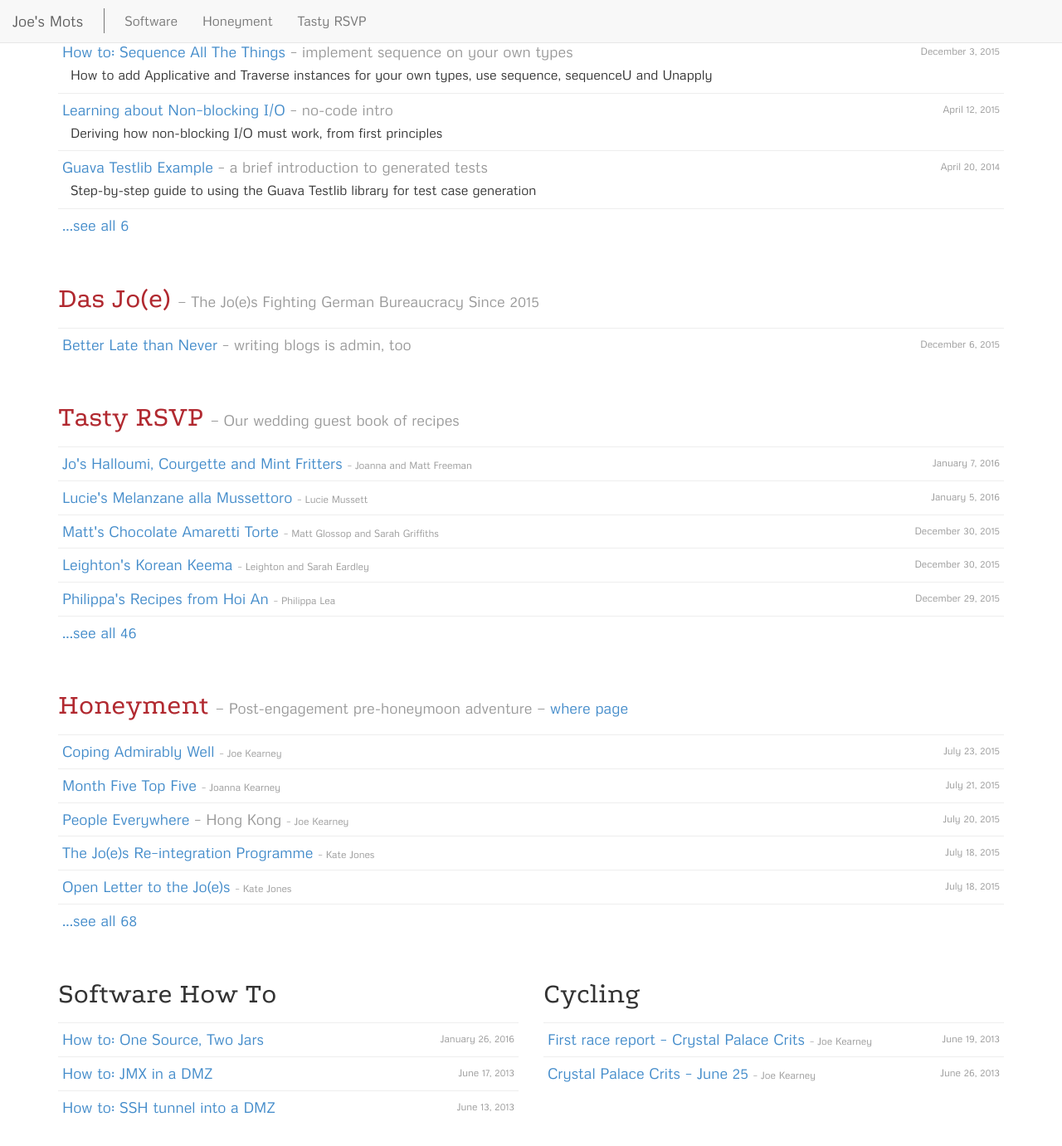
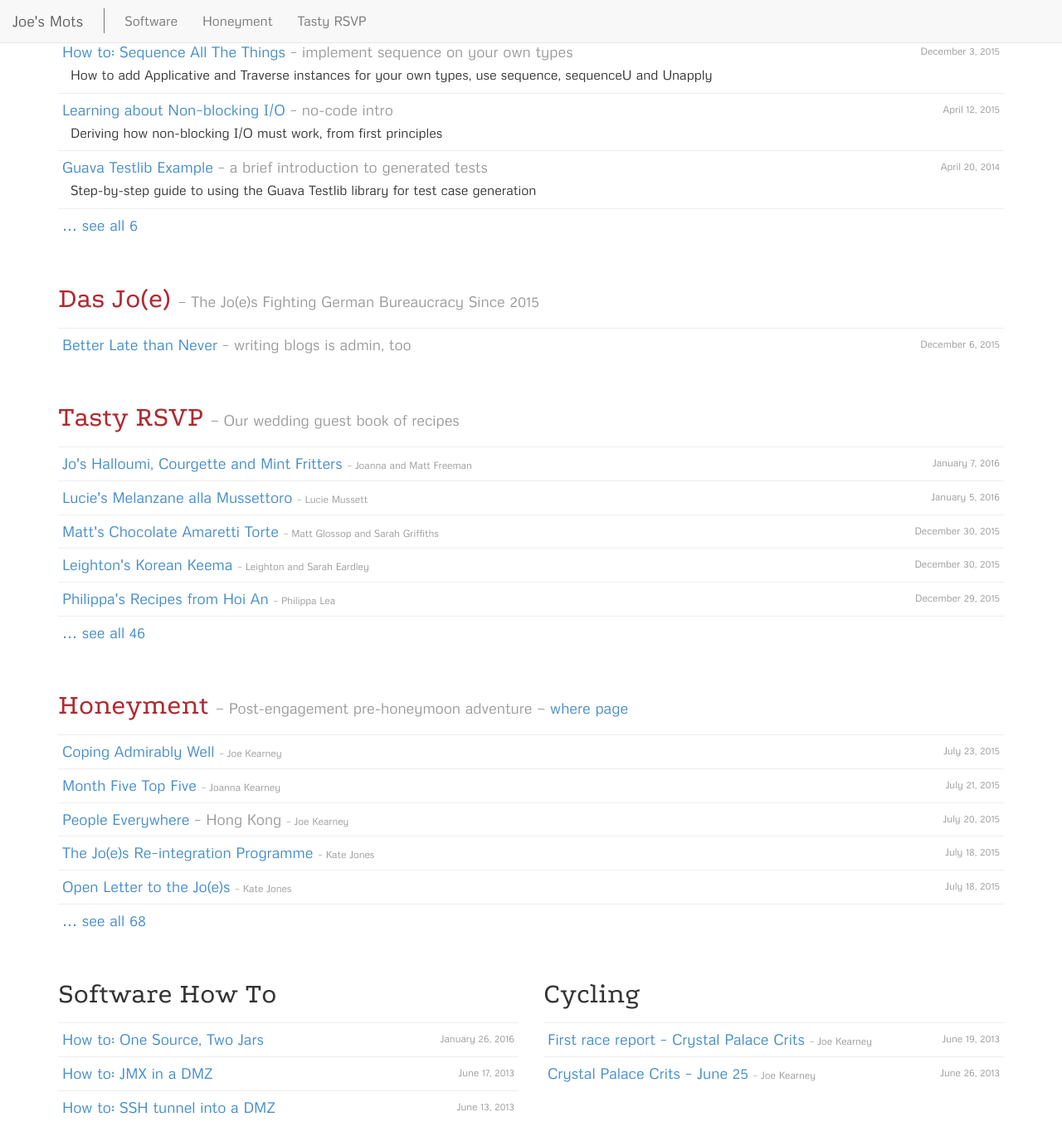
Before and after one commit to joekearney/joekearney.github.io, a Jekyll site: the page built from index.html, in a window 1280 px wide and 1400 px high, scrolled down 371 px. Shown: the top 1381 px of the window at 83% size. Built offline with Jekyll 4.4.1, drawn with Linux system fonts in a browser that asks for light colours.

Commit message:
playing with formatting

```diff
--- a/_includes/toc-listing.html
+++ b/_includes/toc-listing.html
@@ -120,6 +120,8 @@
   {% endfor %}
 
   {% if postsNotListed > 0 and include.tag %}
-    <li><span class="post-description"><a href="/{{ include.tag }}-index">...see all {{ totalPostsCount }}</a></span></li>
+    <a href="/{{ include.tag }}-index" class="no-link-highlight">
+      <li><span class="link-highlight listing-title">&hellip; see all {{ totalPostsCount }}</span></li>
+    </a>
   {% endif %}
 </ul>
```
